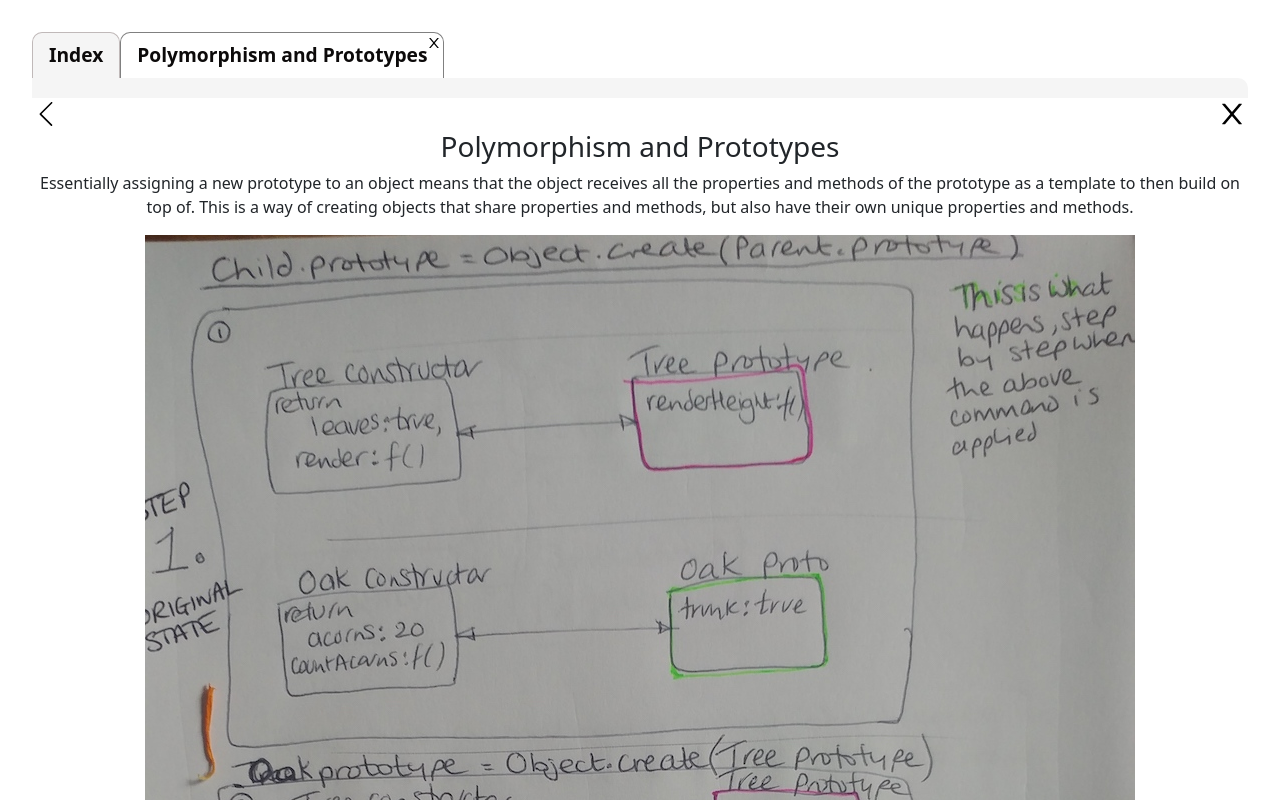
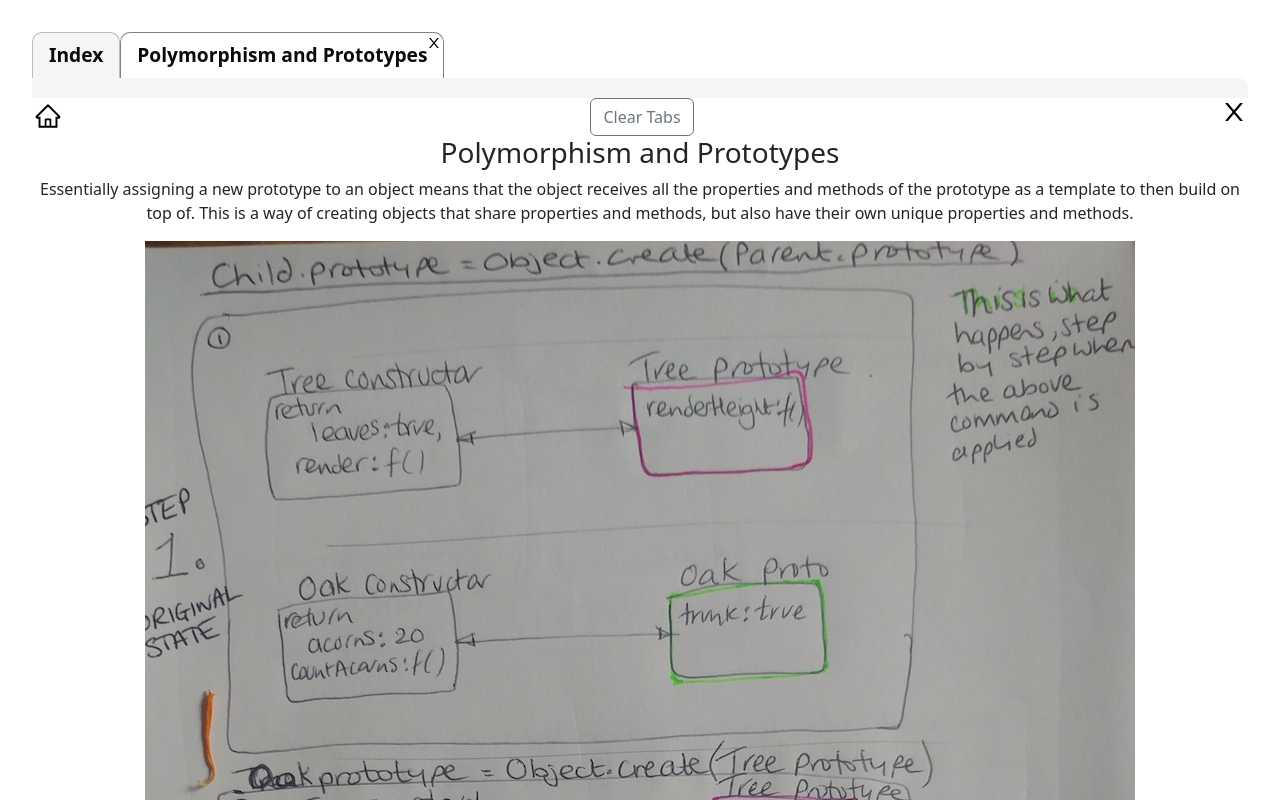
Before and after one commit to jacqui-maclean/jaxdevwiki, a React (Vite) app: page / in a window 1280 px wide. Both pictures are taken after a click on the element "Polymorphism and Prototypes". Shown: the top 800 px of the page. Built offline with nearby package versions, Linux system fonts and the light colour scheme; the HTML template or start-up script is replaced by a standard one.

Commit message:
adding a clear tabs button

```diff
--- a/src/App.tsx
+++ b/src/App.tsx
@@ -113,6 +113,12 @@ function App() {
     }
   };
 
+  const handleClearTabs = () => {
+    setTabs([]);
+    setCurrentPage(null);
+    setPageType("list");
+  };
+
   return (
     <>
       <NavBar
@@ -134,6 +140,7 @@ function App() {
           currentPage={currentPage}
           goToHome={handleGoToHome}
           closePage={handleClosePage}
+          clearTabs={handleClearTabs}
         />
       )}
     </>
--- a/src/components/SubjectDetail/SubjectDetail.tsx
+++ b/src/components/SubjectDetail/SubjectDetail.tsx
@@ -1,6 +1,7 @@
 import { Product } from "../../App";
 import { BsArrowLeftSquare } from "react-icons/bs";
 import { AiOutlineClose } from "react-icons/ai";
+import { AiOutlineHome } from "react-icons/ai";
 import { MdArrowBackIosNew } from "react-icons/md";
 import { SlArrowLeft } from "react-icons/sl"; //
 //TODO find a home icon
@@ -10,22 +11,35 @@ interface Props {
   currentPage: Product | null;
   goToHome: () => void;
   closePage: (product: Product) => void;
+  clearTabs: () => void;
 }
 
-const SubjectDetail = ({ currentPage, goToHome, closePage }: Props) => {
+const SubjectDetail = ({
+  currentPage,
+  goToHome,
+  closePage,
+  clearTabs,
+}: Props) => {
   return (
     currentPage && (
       <div className="text-color">
         <div className="icon-wrapper">
-          <SlArrowLeft
+          <AiOutlineHome
             color="black"
-            size="1.75rem"
+            size="2rem"
             onClick={goToHome}
             style={{ paddingTop: "4px" }}
           />
+          <button
+            className="btn btn-outline-secondary"
+            type="button"
+            onClick={clearTabs}
+          >
+            Clear Tabs
+          </button>
           <AiOutlineClose
             color="black"
-            size="2rem"
+            size="1.75rem"
             onClick={() => closePage(currentPage)}
           />
         </div>
```
